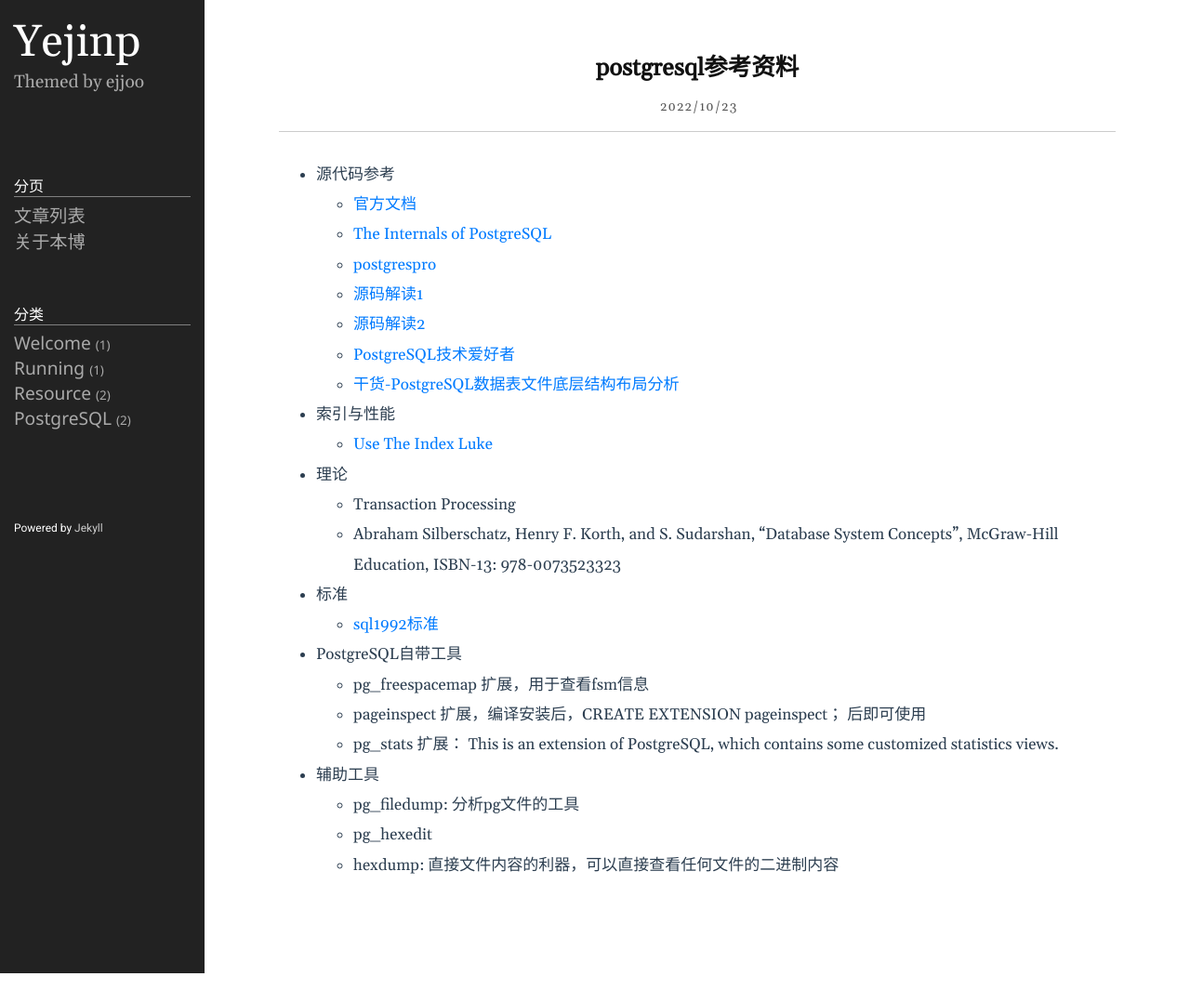
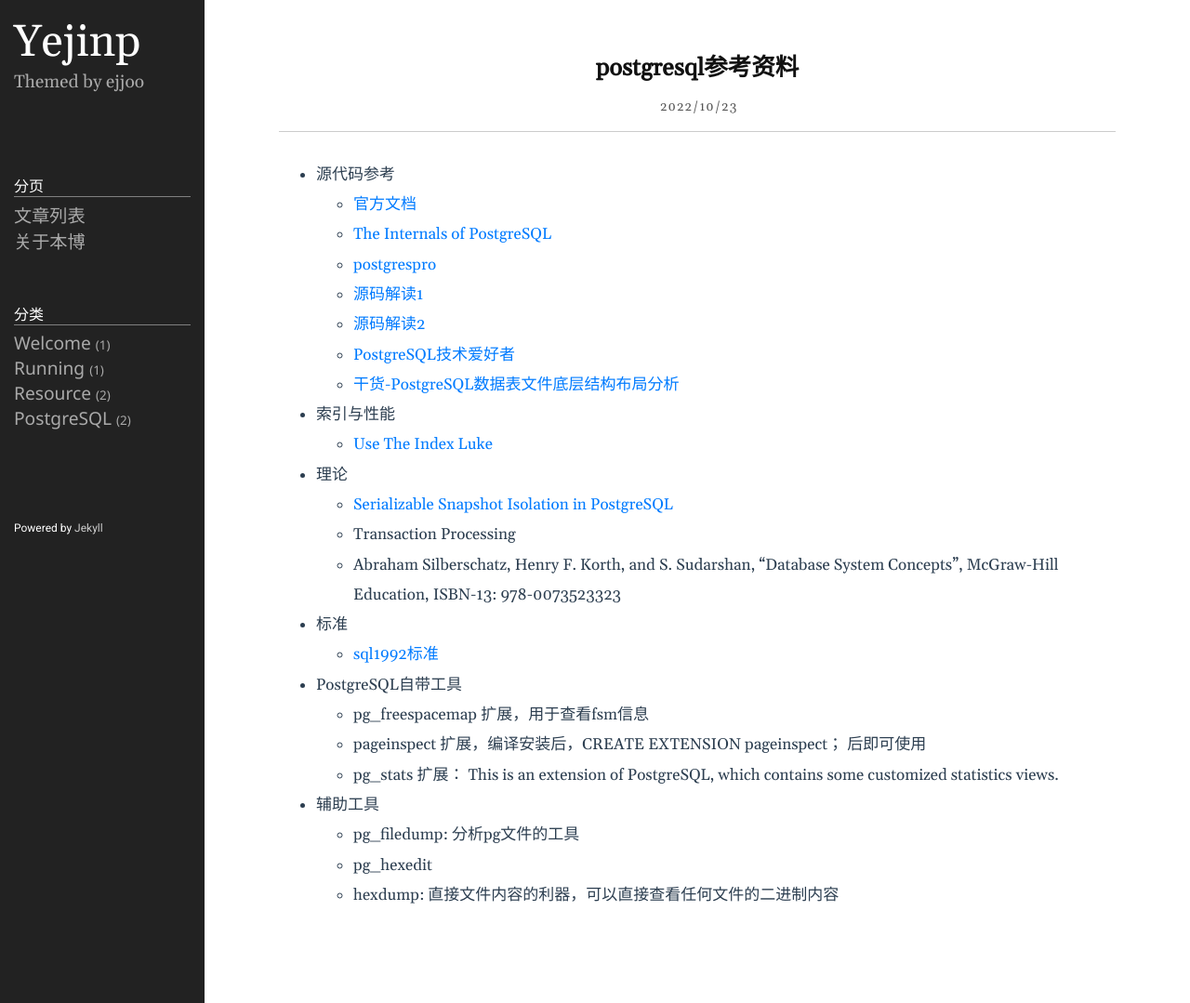
Before and after one commit to yejinp/yejinp.github.io, a Jekyll site: the page built from _posts/2022-10-23-postgresql参考资料.markdown, in a window 1280 px wide. Shown: the whole page at 93% size. Built offline with Jekyll 4.4.1, drawn with Linux system fonts in a browser that asks for light colours; before the commit the page ends 1047 px from its top, so only the background shows below that.

Commit message:
add some references

```diff
--- a/_posts/2022-10-23-postgresql参考资料.markdown
+++ b/_posts/2022-10-23-postgresql参考资料.markdown
@@ -28,6 +28,8 @@ category: PostgreSQL
 
 * 理论
 
+  - [Serializable Snapshot Isolation in PostgreSQL](https://drkp.net/papers/ssi-vldb12.pdf)
+
   - Transaction Processing
 
   - Abraham Silberschatz, Henry F. Korth, and S. Sudarshan, "Database System Concepts", McGraw-Hill Education, ISBN-13: 978-0073523323
```
